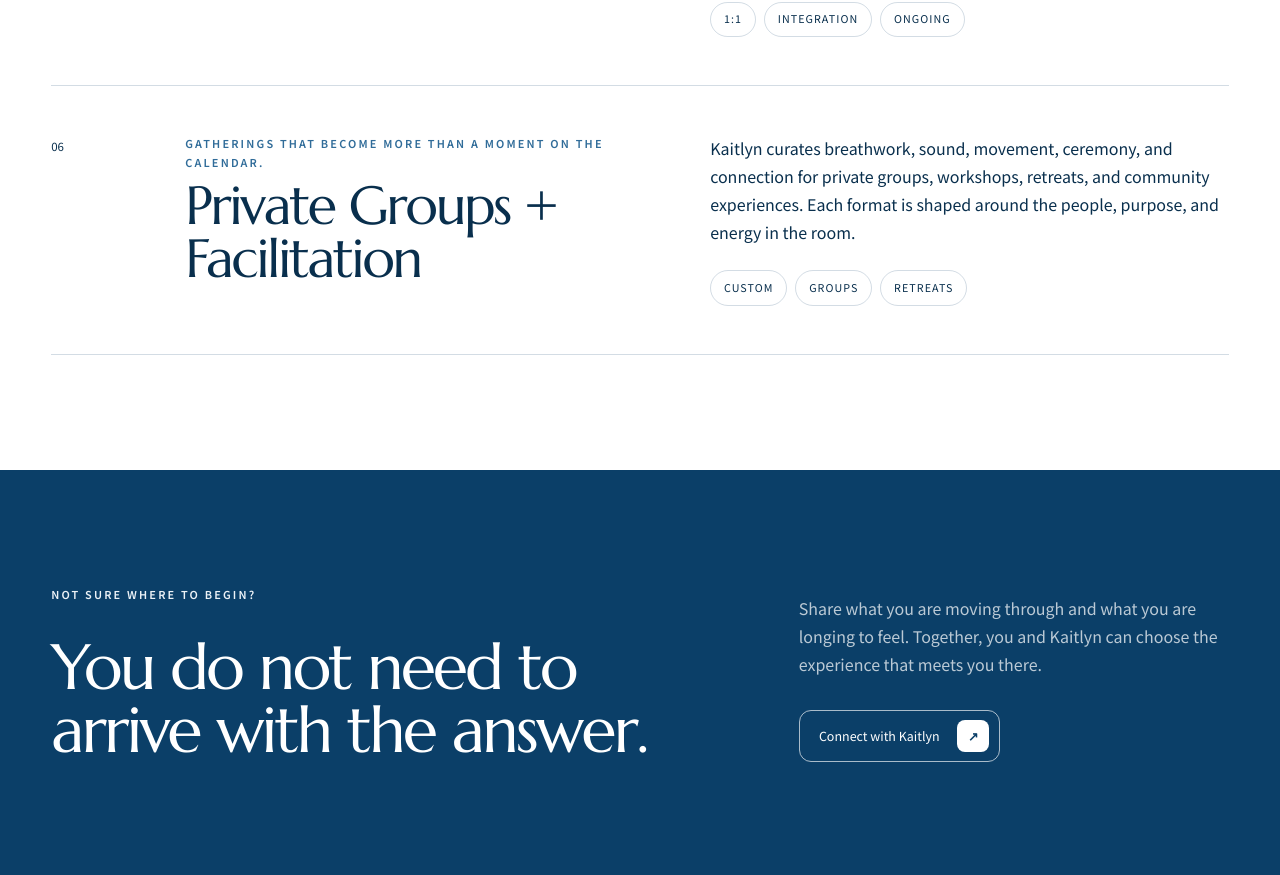
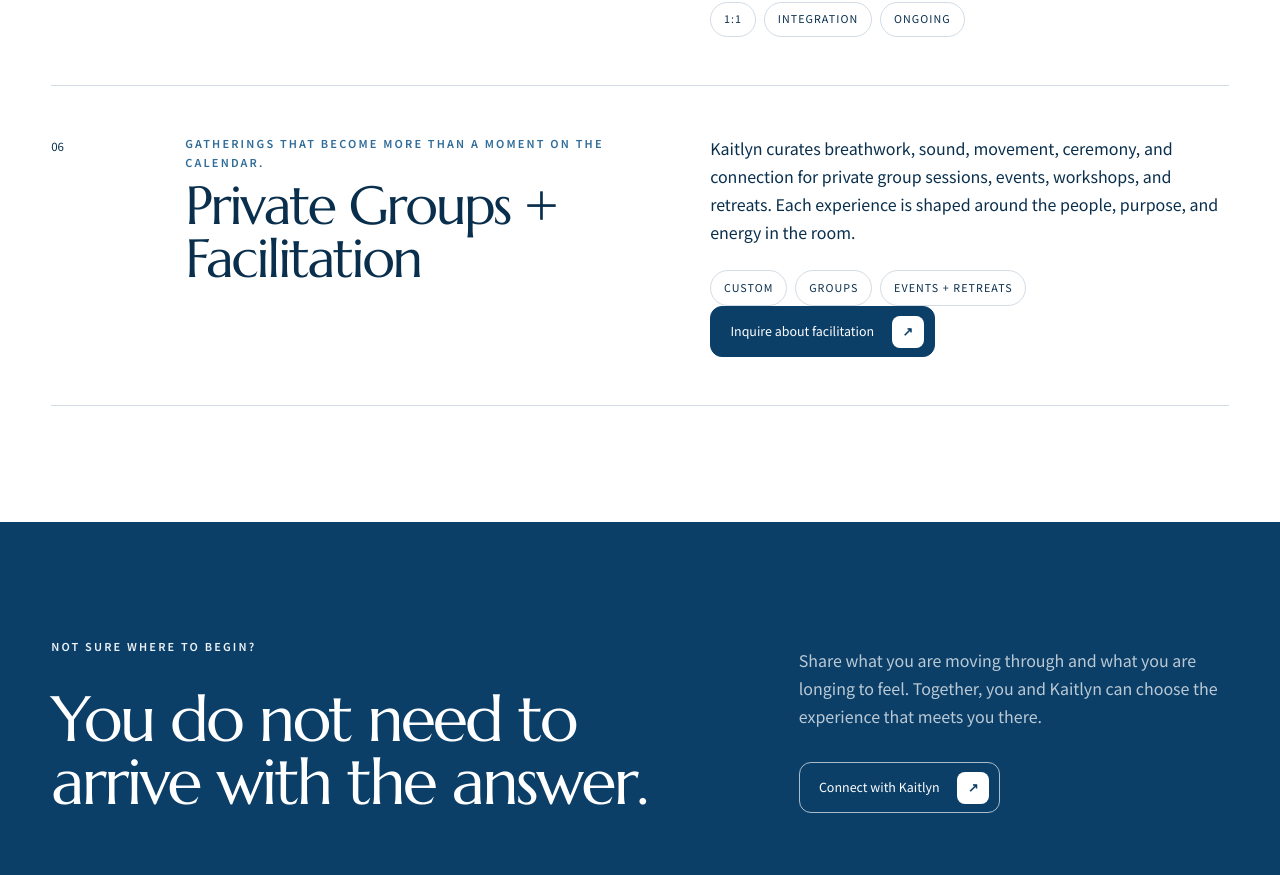
Before and after one commit to gabrealinc/elevate-with-kait, a Next.js app: page /offers in a window 1280 px wide. Shown: the part 2375-3250 px from the top of the page. Built offline with nearby package versions, Linux system fonts and the light colour scheme.

Commit message:
Add direct facilitation inquiry

```diff
--- a/app/offers/page.tsx
+++ b/app/offers/page.tsx
@@ -7,7 +7,7 @@ const offers = [
   { id: "sound", num: "03", title: "Sound Healing", subtitle: "Let resonance carry what effort cannot.", text: "Crystal bowls and vibrational sound invite deep rest, energetic clearing, and integration. Sound healing is available as its own experience and is often woven through breathwork, gatherings, and retreats.", tags: ["Private", "Groups", "Events"] },
   { id: "movement", num: "04", title: "Yoga + Mindful Movement", subtitle: "Movement as listening, not performance.", text: "Kaitlyn’s classes weave mindful movement, breath, philosophy, and spiritual awareness. The practice centers presence, nervous system balance, and an honest relationship with the body you are in today.", tags: ["Weekly classes", "Private", "Retreats"] },
   { id: "mentorship", num: "05", title: "Spiritual Mentorship", subtitle: "Support for the threshold between who you were and who you’re becoming.", text: "A private, grounded container for self-inquiry, subconscious pattern work, brain-heart coherence, and embodied integration. The aim is not dependence on a guide, but deeper trust in your own guidance.", tags: ["1:1", "Integration", "Ongoing"] },
-  { id: "facilitation", num: "06", title: "Private Groups + Facilitation", subtitle: "Gatherings that become more than a moment on the calendar.", text: "Kaitlyn curates breathwork, sound, movement, ceremony, and connection for private groups, workshops, retreats, and community experiences. Each format is shaped around the people, purpose, and energy in the room.", tags: ["Custom", "Groups", "Retreats"] },
+  { id: "facilitation", num: "06", title: "Private Groups + Facilitation", subtitle: "Gatherings that become more than a moment on the calendar.", text: "Kaitlyn curates breathwork, sound, movement, ceremony, and connection for private group sessions, events, workshops, and retreats. Each experience is shaped around the people, purpose, and energy in the room.", tags: ["Custom", "Groups", "Events + Retreats"] },
 ];
 
 export const metadata = { title: "Offers", description: "Explore breathwork, Reiki, quantum energy work, sound healing, yoga, mentorship, and facilitation with Kaitlyn." };
@@ -25,7 +25,7 @@ export default function OffersPage() {
           <article className="offer-row" id={offer.id} key={offer.num}>
             <div className="offer-number">{offer.num}</div>
             <div><p className="eyebrow">{offer.subtitle}</p><h2>{offer.title}</h2></div>
-            <div className="offer-details"><p>{offer.text}</p><div className="tag-row">{offer.tags.map(tag => <span key={tag}>{tag}</span>)}</div></div>
+            <div className="offer-details"><p>{offer.text}</p><div className="tag-row">{offer.tags.map(tag => <span key={tag}>{tag}</span>)}</div>{offer.id === "facilitation" && <ArrowLink href="mailto:kait@elevatewithkait.com?subject=Private%20Group%20or%20Facilitation%20Inquiry" dark>Inquire about facilitation</ArrowLink>}</div>
           </article>
         ))}
       </section>
```
